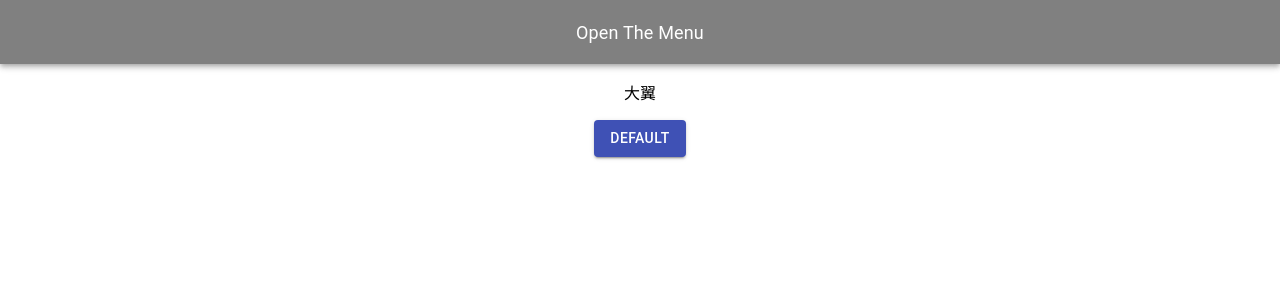
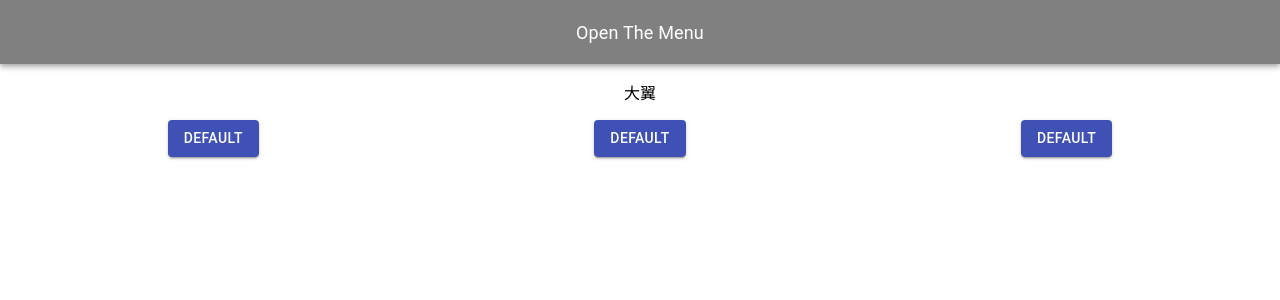
Before and after one commit to daisuke-maedagumi/first-app, a React (Create React App) app: page /Member1 in a window 1280 px wide. Shown: the top 300 px of the page. Built offline with nearby package versions, Linux system fonts and the light colour scheme.

Commit message:
add_grid_button

```diff
--- a/src/Templates/Member1.jsx
+++ b/src/Templates/Member1.jsx
@@ -1,12 +1,29 @@
 import React from 'react'
 import { Button } from '@material-ui/core';
 import Grid from '@material-ui/core/Grid';
+import { makeStyles } from '@material-ui/core';
 
 const Member1 = () => {
   return (
     <div>
       <p>大翼</p>
-      <Button variant="contained"　color="primary">Default</Button>
+      <Grid container>
+        <Grid item xs={4}>
+          <Button variant="contained"　color="primary">
+            Default
+          </Button>
+        </Grid>
+        <Grid item xs={4}>
+          <Button variant="contained"　color="primary">
+            Default
+          </Button>
+        </Grid>
+        <Grid item xs={4}>
+          <Button variant="contained"　color="primary">
+            Default
+          </Button>
+        </Grid>
+      </Grid>
     </div>
   )
 }
```
